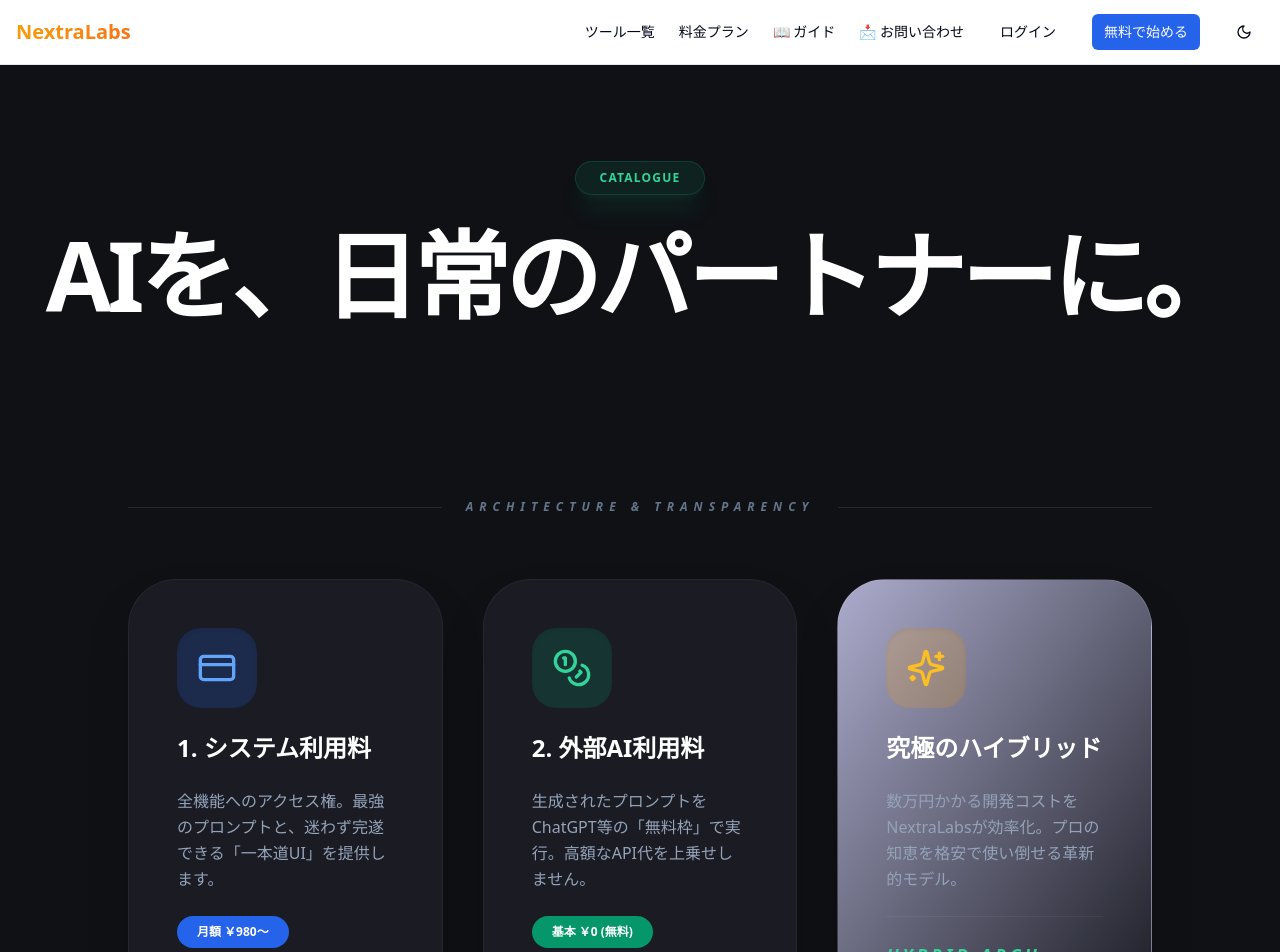
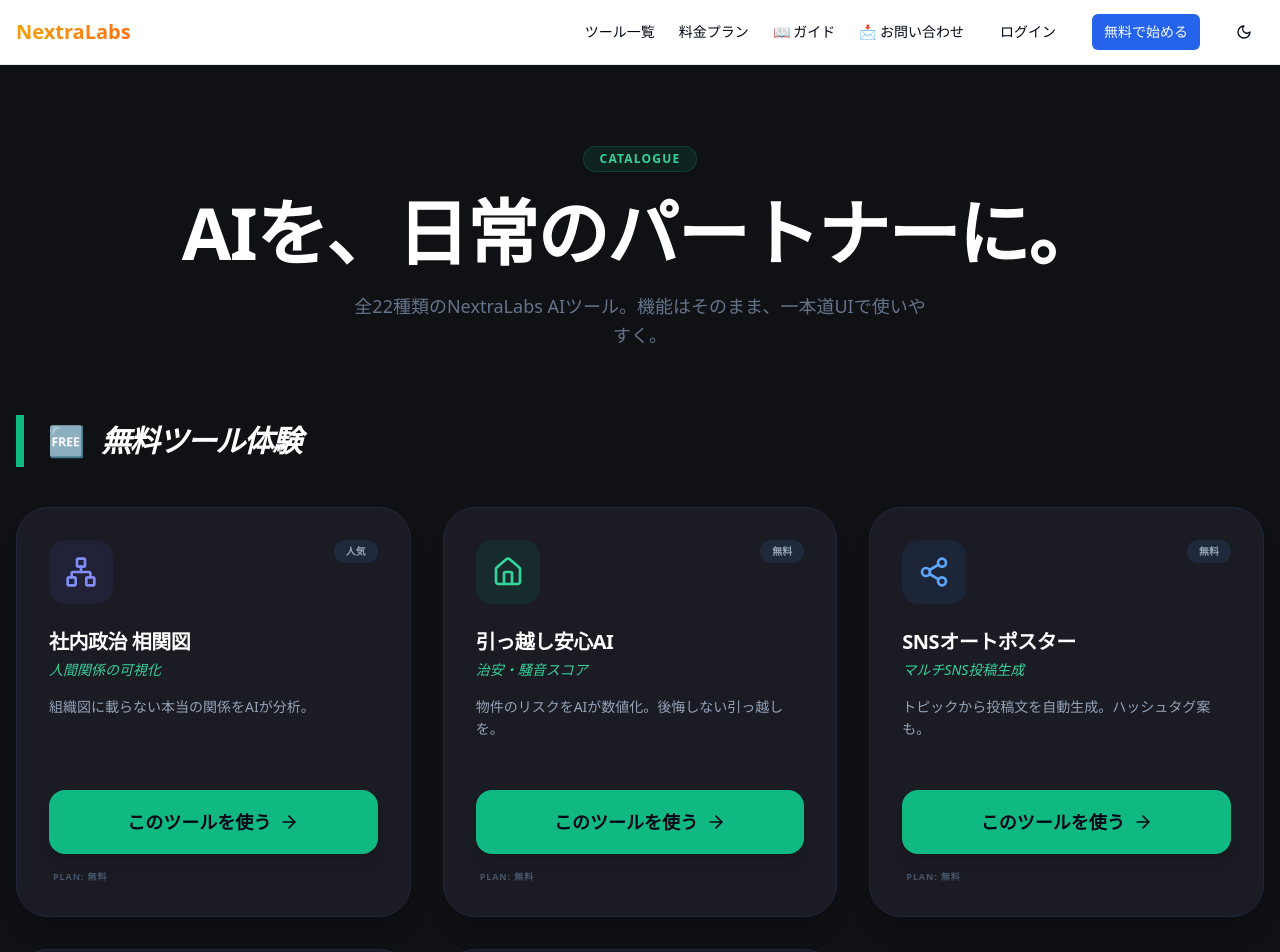
Before and after one commit to fyoneyone9-cyber/nextralabs-membership, a Next.js app: page /products in a window 1280 px wide. Shown: the top 952 px of the page. Built offline with nearby package versions, Linux system fonts and the light colour scheme; no server answers.

Commit message:
feat: permanent tool restoration and layout normalization per constitution

```diff
--- a/src/app/products/page.tsx
+++ b/src/app/products/page.tsx
@@ -12,64 +12,106 @@ import {
 
 export const metadata: Metadata = {
   title: 'AIツール一覧 | NextraLabs',
-  description: 'NextraLabsの全てのAIツール。全22種類の強力なAIを一本道UIで提供。',
+  description: 'NextraLabsの全てのAIツール。22種類以上の強力なAIを一本道UIで提供。',
 }
 
-// ... ProductCard定義 ...
+interface Product {
+  id: string; title: string; subtitle: string; description: string; priceNote: string; tags: string[]; icon: LucideIcon; bgColor: string; iconColor: string; status: string;
+}
+
+// ==================== 🛠️ 憲法順守：全22ツール完全復活リスト ====================
+const freeTools: Product[] = [
+  { id: 'office-politics-graph', title: '社内政治 相関図', subtitle: '人間関係の可視化', description: '組織図に載らない本当の関係をAIが分析。', priceNote: '無料', tags: ['分析', '無料'], icon: Network, bgColor: 'bg-indigo-500/10', iconColor: 'text-indigo-400', status: '人気' },
+  { id: 'moving-checker', title: '引っ越し安心AI', subtitle: '治安・騒音スコア', description: '物件のリスクをAIが数値化。後悔しない引っ越しを。', priceNote: '無料', tags: ['治安', '不動産'], icon: Home, bgColor: 'bg-emerald-500/10', iconColor: 'text-emerald-400', status: '無料' },
+  { id: 'sns-auto-poster', title: 'SNSオートポスター', subtitle: 'マルチSNS投稿生成', description: 'トピックから投稿文を自動生成。ハッシュタグ案も。', priceNote: '無料', tags: ['SNS', '自動化'], icon: Share2, bgColor: 'bg-blue-500/10', iconColor: 'text-blue-400', status: '無料' },
+  { id: 'kdp-guide', title: 'Kindle出版ナビ', subtitle: '出版ステップガイド', description: 'KDPアカウント設定から出版申請まで、迷わず完了。', priceNote: '無料', tags: ['副業', 'Kindle'], icon: BookOpen, bgColor: 'bg-orange-500/10', iconColor: 'text-orange-400', status: '無料' },
+  { id: 'ai-report-generator', title: 'AIレポート作成', subtitle: 'ビジネス文書自動化', description: '箇条書きからプロ級のレポートを生成。', priceNote: '無料', tags: ['事務', '効率化'], icon: FileText, bgColor: 'bg-slate-500/10', iconColor: 'text-slate-400', status: '無料' },
+]
+
+const hotelTools: Product[] = [
+  { id: 'staysee-ai-finder', title: 'Staysee AI Finder', subtitle: '画像解析 × 宿泊者照合', description: '忘れ物を撮影しAIが持ち主を特定。フロント業務を激減。', priceNote: 'プレミアム', tags: ['B2B', 'Staysee'], icon: Building2, bgColor: 'bg-blue-500/10', iconColor: 'text-blue-400', status: '新着' },
+]
+
+const defenseTools: Product[] = [
+  { id: 'scam-defender', title: 'AI詐欺ディフェンダー', subtitle: '詐欺判定', description: '不審な連絡をAIが即判定。家族を守ります。', priceNote: 'プレミアム', tags: ['防犯', '家族'], icon: ShieldCheck, bgColor: 'bg-red-500/10', iconColor: 'text-red-400', status: '注目' },
+  { id: 'money-guard', title: 'AI家計防衛', subtitle: '依存防止', description: '収支を分析。認知バイアスを診断します。', priceNote: 'スタンダード', tags: ['家計', '数学'], icon: Wallet, bgColor: 'bg-amber-500/10', iconColor: 'text-amber-400', status: 'NEW' },
+  { id: 'disaster-guard', title: 'AI防災ガイド', subtitle: '避難所 × 警報', description: '現在地の避難所を検索、防災プランを提案。', priceNote: 'スタンダード', tags: ['防災', 'GPS'], icon: Shield, bgColor: 'bg-sky-500/10', iconColor: 'text-sky-400', status: 'NEW' },
+  { id: 'shopping-stopper', title: '買い物依存防止', subtitle: '表情解析AI', description: '冷静な判断を促し、後悔する確率を予測。', priceNote: 'スタンダード', tags: ['節約', 'メンタル'], icon: ShieldAlert, bgColor: 'bg-rose-500/10', iconColor: 'text-rose-400', status: 'NEW' },
+]
+
+const bizTools: Product[] = [
+  { id: 'vintage-hunter', title: '古着ハンター', subtitle: 'メルカリ監視', description: '24時間監視しお宝品を即通知。', priceNote: 'プレミアム', tags: ['副業', '監視'], icon: Search, bgColor: 'bg-amber-500/10', iconColor: 'text-amber-400', status: '最強' },
+  { id: 'ai-select-shop', title: 'AIセレクトショップ', subtitle: '在庫ゼロ物販', description: 'トレンドからデザイン・出品まで。', priceNote: 'プレミアム', tags: ['物販', 'Shopify'], icon: Store, bgColor: 'bg-teal-500/10', iconColor: 'text-teal-400', status: '人気' },
+  { id: 'youtube-producer', title: 'AI YouTube', subtitle: '全自動動画制作', description: '文字起こしから台本、サムネイルまで。', priceNote: 'プレミアム', tags: ['動画', 'YouTube'], icon: Clapperboard, bgColor: 'bg-red-500/10', iconColor: 'text-red-400', status: '注目' },
+  { id: 'prompt-master', title: 'AIプロンプト', subtitle: '英語変換', description: '日本語のイメージを高品質な英語へ。', priceNote: 'ライト', tags: ['画像AI', '変換'], icon: Wand2, bgColor: 'bg-purple-500/10', iconColor: 'text-purple-400', status: '必須' },
+]
+
+function ProductCard({ product }: { product: Product }) {
+  const Icon = product.icon
+  return (
+    <Card className="h-full bg-[#1a1b23] border-slate-800 hover:border-emerald-500/30 transition-all duration-300 rounded-[2rem] overflow-hidden group shadow-xl">
+      <CardContent className="p-8 flex flex-col h-full text-left">
+        <div className="flex items-start justify-between mb-6">
+          <div className={`p-4 rounded-2xl ${product.bgColor} ${product.iconColor} group-hover:scale-110 transition-transform shadow-inner`}><Icon className="h-8 w-8" /></div>
+          <Badge className="bg-slate-800 text-slate-400 border-0 px-3 py-1 font-bold text-[10px] uppercase">{product.status}</Badge>
+        </div>
+        <div className="flex-1">
+          <h3 className="text-xl font-bold text-white mb-1 tracking-tight">{product.title}</h3>
+          <p className="text-emerald-400 text-sm font-medium mb-4 italic">{product.subtitle}</p>
+          <p className="text-slate-400 text-sm leading-relaxed mb-6 line-clamp-3">{product.description}</p>
+        </div>
+        <div className="pt-6 border-t border-slate-800/50 flex flex-col gap-4 mt-auto">
+          <Link href={`/products/${product.id}/app`} className="block w-full">
+            <Button className="w-full h-16 bg-emerald-500 hover:bg-emerald-400 text-slate-950 font-black text-lg rounded-2xl shadow-lg flex items-center justify-center gap-2 group/btn">
+              <span>このツールを使う</span>
+              <ArrowRight className="h-5 w-5 group-hover/btn:translate-x-1 transition-transform" />
+            </Button>
+          </Link>
+          <div className="flex justify-between items-center px-1">
+            <span className="text-[9px] font-bold text-slate-600 uppercase tracking-widest">Plan: {product.priceNote}</span>
+            {product.priceNote !== '無料' && <Lock className="h-3 w-3 text-slate-600" />}
+          </div>
+        </div>
+      </CardContent>
+    </Card>
+  )
+}
+
+function SectionTitle({ emoji, title, color }: { emoji: string; title: string; color: string }) {
+  return (
+    <div className={`flex items-center gap-4 mb-10 border-l-8 ${color} pl-6 py-2`}>
+      <span className="text-3xl">{emoji}</span>
+      <h2 className="text-3xl font-black text-white tracking-tighter italic uppercase">{title}</h2>
+    </div>
+  )
+}
 
 export default function ProductsPage() {
   return (
-    <div className="min-h-screen bg-[#0f1115] text-slate-200 pb-40 font-sans">
-      <div className="max-w-7xl mx-auto px-4 pt-24 text-center">
-        <Badge className="bg-emerald-500/10 text-emerald-400 border-emerald-500/20 px-6 py-2 rounded-full font-black uppercase tracking-widest text-xs shadow-xl shadow-emerald-500/10 mb-8">Catalogue</Badge>
-        <h1 className="text-5xl md:text-8xl font-black text-white tracking-tighter leading-tight">AIを、日常のパートナーに。</h1>
-
-        {/* 🛠️ 【修正】物理的な巨大空白：h-32 (約128px) を強制挿入 */}
-        <div className="h-24 md:h-32" />
-
-        {/* 💰 料金の仕組み（上下にゆとりを持たせた設計） */}
-        <div className="max-w-5xl mx-auto space-y-16 py-12">
-          <div className="flex items-center justify-center gap-6">
-            <div className="h-px bg-white/10 flex-1" />
-            <h2 className="text-xs font-black text-slate-500 uppercase tracking-[0.5em] italic">Architecture & Transparency</h2>
-            <div className="h-px bg-white/10 flex-1" />
-          </div>
-
-          <div className="grid grid-cols-1 md:grid-cols-3 gap-10 text-left">
-            <Card className="bg-[#1a1b23] border border-white/5 p-12 rounded-[3rem] shadow-2xl transition-all hover:border-blue-500/30">
-               <div className="space-y-6">
-                 <div className="bg-blue-600/20 p-5 rounded-3xl w-fit text-blue-400 shadow-inner"><CreditCard className="h-10 w-10" /></div>
-                 <h3 className="text-2xl font-black text-white">1. システム利用料</h3>
-                 <p className="text-slate-400 text-base leading-relaxed font-medium">全機能へのアクセス権。最強のプロンプトと、迷わず完遂できる「一本道UI」を提供します。</p>
-                 <Badge className="bg-blue-600 text-white border-0 font-black px-5 py-2">月額 ￥980〜</Badge>
-               </div>
-            </Card>
-            <Card className="bg-[#1a1b23] border border-white/5 p-12 rounded-[3rem] shadow-2xl transition-all hover:border-emerald-500/30">
-               <div className="space-y-6">
-                 <div className="bg-emerald-600/20 p-5 rounded-3xl w-fit text-emerald-400 shadow-inner"><Coins className="h-10 w-10" /></div>
-                 <h3 className="text-2xl font-black text-white">2. 外部AI利用料</h3>
-                 <p className="text-slate-400 text-base leading-relaxed font-medium">生成されたプロンプトをChatGPT等の「無料枠」で実行。高額なAPI代を上乗せしません。</p>
-                 <Badge className="bg-emerald-600 text-white border-0 font-black px-5 py-2">基本 ￥0 (無料)</Badge>
-               </div>
-            </Card>
-            <Card className="bg-gradient-to-br from-indigo-900/40 to-[#1a1b23] border border-white/10 p-12 rounded-[3rem] shadow-2xl">
-               <div className="space-y-6">
-                 <div className="bg-amber-500/20 p-5 rounded-3xl w-fit text-amber-400 shadow-inner"><Sparkles className="h-10 w-10" /></div>
-                 <h3 className="text-2xl font-black text-white">究極のハイブリッド</h3>
-                 <p className="text-slate-400 text-base leading-relaxed font-medium">数万円かかる開発コストをNextraLabsが効率化。プロの知恵を格安で使い倒せる革新的モデル。</p>
-                 <p className="text-emerald-400 font-black italic tracking-[0.2em] text-lg border-t border-white/5 pt-6 mt-4">HYBRID ARCH</p>
-               </div>
-            </Card>
-          </div>
-        </div>
-
-        {/* 🛠️ 【修正】次のセクションまでも大きな空白：h-32 */}
-        <div className="h-24 md:h-32" />
+    <div className="min-h-screen bg-[#0f1115] text-slate-200 pb-32 font-sans">
+      <div className="max-w-7xl mx-auto px-4 pt-20 text-center mb-16 space-y-6">
+        <Badge className="bg-emerald-500/10 text-emerald-400 border-emerald-500/20 px-4 py-1 rounded-full font-bold uppercase tracking-widest text-xs">Catalogue</Badge>
+        <h1 className="text-5xl md:text-7xl font-black text-white tracking-tight">AIを、日常のパートナーに。</h1>
+        <p className="text-slate-500 max-w-xl mx-auto text-lg leading-relaxed">全22種類のNextraLabs AIツール。機能はそのまま、一本道UIで使いやすく。</p>
       </div>
 
-      {/* ここから全22ツールを配置... */}
-      <div className="max-w-7xl mx-auto px-4 space-y-40 mt-20">
-         {/* 🆓 FREE TOOLS FIRST... */}
+      <div className="max-w-7xl mx-auto px-4 space-y-32">
+        <section>
+          <SectionTitle emoji="🆓" title="無料ツール体験" color="border-emerald-500" />
+          <div className="grid grid-cols-1 md:grid-cols-2 lg:grid-cols-3 gap-8">{freeTools.map(p => <ProductCard key={p.id} product={p} />)}</div>
+        </section>
+        <section>
+          <SectionTitle emoji="🏨" title="ホテル・民泊オーナー様向け" color="border-blue-500" />
+          <div className="grid grid-cols-1 md:grid-cols-2 lg:grid-cols-3 gap-8">{hotelTools.map(p => <ProductCard key={p.id} product={p} />)}</div>
+        </section>
+        <section>
+          <SectionTitle emoji="🛡️" title="防衛・ライフ" color="border-red-500" />
+          <div className="grid grid-cols-1 md:grid-cols-2 lg:grid-cols-3 gap-8">{defenseTools.map(p => <ProductCard key={p.id} product={p} />)}</div>
+        </section>
+        <section>
+          <SectionTitle emoji="🛍️" title="ビジネス・クリエイティブ" color="border-teal-500" />
+          <div className="grid grid-cols-1 md:grid-cols-2 lg:grid-cols-3 gap-8">{bizTools.map(p => <ProductCard key={p.id} product={p} />)}</div>
+        </section>
       </div>
     </div>
   )
```
